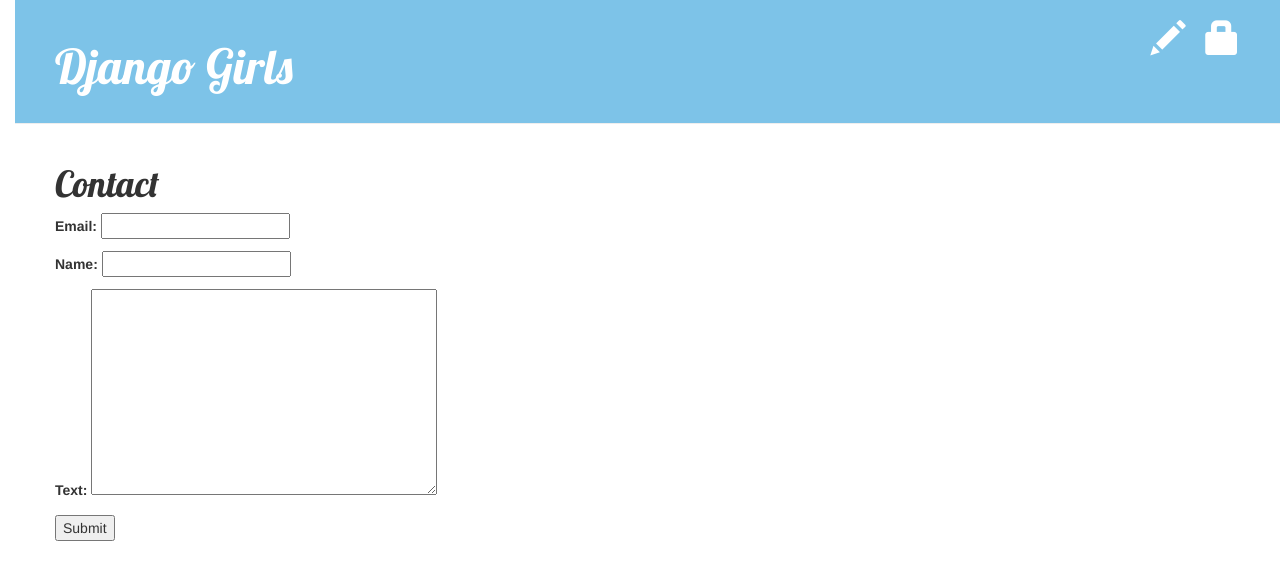
After one commit to nadiaredinskikh/my-first-blog, a Django app: page /contact/ in a window 1280 px wide. The commit adds this page. Shown: the top 580 px of the page. Run offline with Django 3.2, Linux system fonts and the light colour scheme; some libraries are stand-ins or nearby versions.

Commit message:
Added email form inside the site.

```diff
--- a/blog/forms.py
+++ b/blog/forms.py
@@ -1,12 +1,15 @@
 from django import forms
-from .models import Post, Comment
+from .models import Post, Comment, Contact
 
 class PostForm(forms.ModelForm):
 	class Meta:
 		model = Post
 		fields = ('title', 'text',)
 class CommentForm(forms.ModelForm):
-
     class Meta:
         model = Comment
         fields = ('author', 'text',)
+class ContactForm(forms.ModelForm):
+	class Meta:
+		model = Contact
+		fields = ('email','name','text')
--- a/blog/models.py
+++ b/blog/models.py
@@ -33,3 +33,9 @@
 
     def __str__(self):
         return self.text
+class Contact(models.Model):
+    email = models.CharField(max_length=50)
+    name = models.CharField(max_length=100)
+    text = models.TextField()
+    def __str__(self):
+        return self.text
--- a/blog/templates/blog/base.html
+++ b/blog/templates/blog/base.html
@@ -15,7 +15,9 @@
     <p class="top-menu">Hello {{ user.username }}<small>(<a href="{% url 'django.contrib.auth.views.logout' %}">Log out</a>)</small></p>
     {% else %}
     <a href="{% url 'django.contrib.auth.views.login' %}" class="top-menu"><span class="glyphicon glyphicon-lock"></span></a>
+    <a href="{% url 'contact' %}" class="top-menu"><span class="glyphicon glyphicon-pencil"></span></a>
     {% endif %}
+
     <h1><a href="{% url 'blog.views.post_list' %}">Django Girls</a></h1>
 </div>
     <div class="content">
--- /dev/null
+++ b/blog/templates/blog/contact.html
@@ -0,0 +1,11 @@
+{% extends 'blog/base.html' %}
+{% block title %}Contact - {{ block.super }}{% endblock %}
+
+{% block content %}
+<h1>Contact</h1>
+<form role="form" action="" method="post">
+    {% csrf_token %}
+    {{ form.as_p }}
+    <button type="submit">Submit</button>
+</form>
+{% endblock %}
--- a/blog/urls.py
+++ b/blog/urls.py
@@ -11,5 +11,5 @@
     url(r'^post/(?P<pk>[0-9]+)/comment/$', views.add_comment_to_post, name='add_comment_to_post'),
     url(r'^comment/(?P<pk>[0-9]+)/approve/$', views.comment_approve, name='comment_approve'),
 url(r'^comment/(?P<pk>[0-9]+)/remove/$', views.comment_remove, name='comment_remove'),
-
+	url(r'^contact/$', views.contact, name='contact'),
 ]
--- a/blog/views.py
+++ b/blog/views.py
@@ -4,7 +4,7 @@
 from .forms import PostForm
 from django.shortcuts import redirect
 from django.contrib.auth.decorators import login_required
-from .forms import PostForm, CommentForm
+from .forms import PostForm, CommentForm, ContactForm
 
 def post_list(request):
     posts = Post.objects.filter(published_date__lte=timezone.now()).order_by('published_date')
@@ -77,3 +77,6 @@
     post_pk = comment.post.pk
     comment.delete()
     return redirect('blog.views.post_detail', pk=post_pk)
+def contact(request):
+    form_class = ContactForm
+    return render(request,'blog/contact.html', {'form': form_class,})
```
Also changed, not shown: 1 other file.
